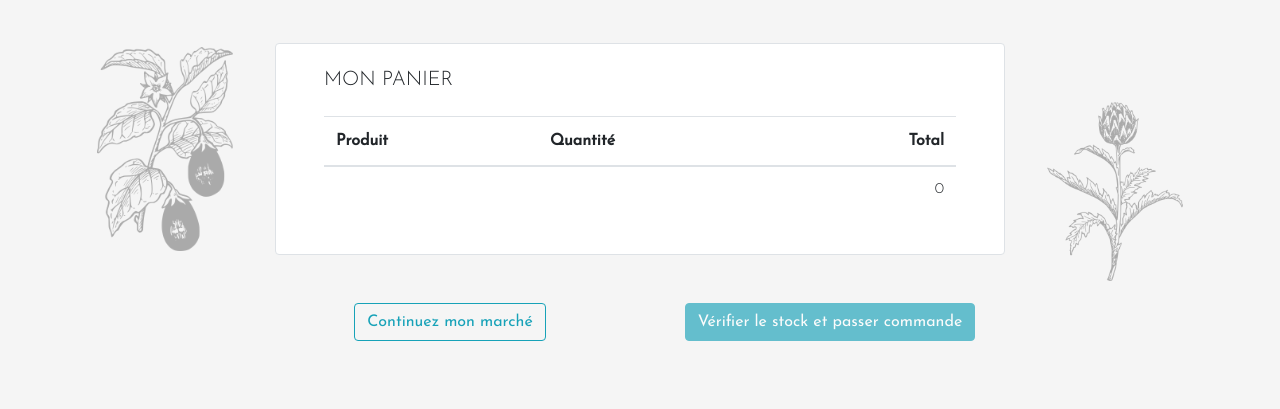
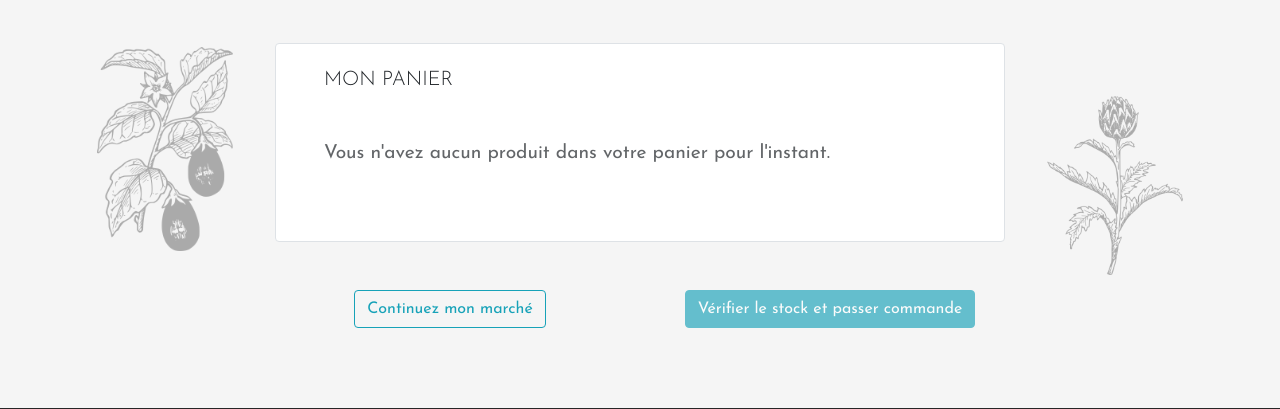
Before and after one commit to GregDupl/OnlineFarmerMarket, a Django app: page /panier in a window 1280 px wide. Shown: the part 61-470 px from the top of the page. Run offline with Django 3.2, Linux system fonts and the light colour scheme; some libraries are stand-ins or nearby versions.

Commit message:
message in cart template if cart is empty

```diff
--- a/store/templates/store/cart.html
+++ b/store/templates/store/cart.html
@@ -12,6 +12,7 @@
         <div class="py-4 px-5 mt-5 border rounded" style="background-color:white">
           <h5>MON PANIER</h5>
           <div class="" style="color:red"> {{message}} </div>
+          {%if cart%}
         <table class="table mt-4" data-url="{%url 'store:cart'%}">
           <thead class="">
             <tr>
@@ -42,7 +43,10 @@
             </tr>
           </tbody>
         </table>
-        </div>
+        {%else%}
+        <p class="my-5">Vous n'avez aucun produit dans votre panier pour l'instant. </p>
+        {%endif%}
+      </div>
         <div class="row my-5">
           <div class="col-6 text-center">
             <a href="{%url 'store:webmarket'%}">
```
